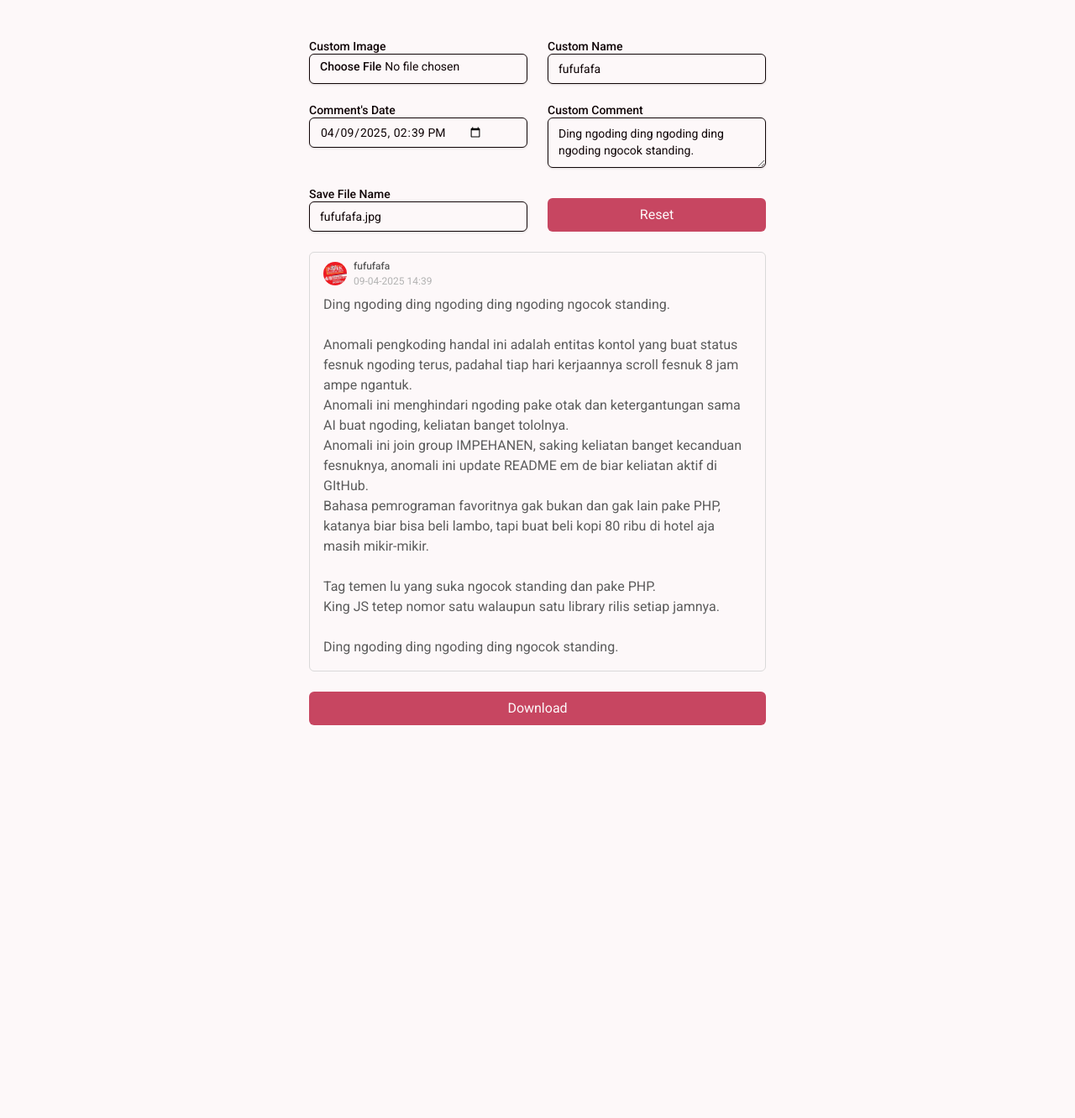
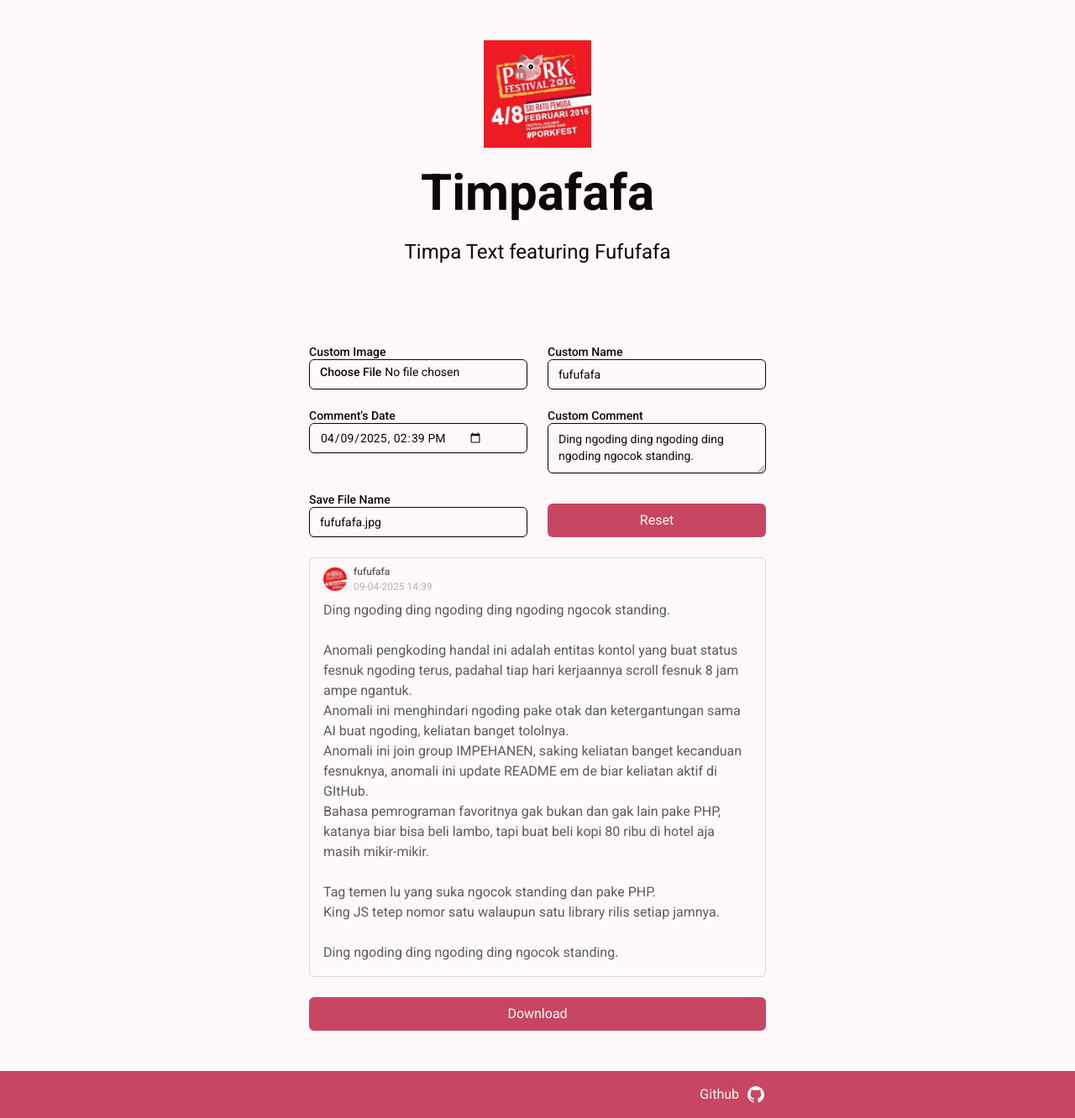
Before and after one commit to vanirvan/timpafafa, a React (Vite) app: page / in a window 1280 px wide. Shown: the whole page at 84% size. Before the commit the page ends 912 px from the top, so only its background shows below. Built offline with nearby package versions, Linux system fonts and the light colour scheme.

Commit message:
add: hero section and footer

```diff
--- a/src/App.tsx
+++ b/src/App.tsx
@@ -1,9 +1,13 @@
+import Footer from "@/components/Footer";
+import Hero from "@/components/Hero";
 import Canvas from "@/components/canvas/Canvas";
 
 export default function App() {
   return (
     <>
+      <Hero />
       <Canvas />
+      <Footer />
     </>
   );
 }
--- /dev/null
+++ b/src/components/Footer.tsx
@@ -0,0 +1,32 @@
+import { SVGProps } from "react";
+
+export default function Footer() {
+  return (
+    <section
+      id="footer"
+      className="bg-primary text-primary-foreground relative w-full py-4"
+    >
+      <div className="mx-auto max-w-xl px-4">
+        <a
+          href="https://github.com/vanirvan/timpafafa"
+          className="group flex cursor-pointer justify-end gap-2"
+        >
+          <span className="group-hover:underline">Github</span>
+          <GithubIcon className="w-6" />
+        </a>
+      </div>
+    </section>
+  );
+}
+
+// icons by: https://icones.js.org/
+function GithubIcon(props: SVGProps<SVGSVGElement>) {
+  return (
+    <svg xmlns="http://www.w3.org/2000/svg" viewBox="0 0 24 24" {...props}>
+      <path
+        fill="currentColor"
+        d="M12 2A10 10 0 0 0 2 12c0 4.42 2.87 8.17 6.84 9.5c.5.08.66-.23.66-.5v-1.69c-2.77.6-3.36-1.34-3.36-1.34c-.46-1.16-1.11-1.47-1.11-1.47c-.91-.62.07-.6.07-.6c1 .07 1.53 1.03 1.53 1.03c.87 1.52 2.34 1.07 2.91.83c.09-.65.35-1.09.63-1.34c-2.22-.25-4.55-1.11-4.55-4.92c0-1.11.38-2 1.03-2.71c-.1-.25-.45-1.29.1-2.64c0 0 .84-.27 2.75 1.02c.79-.22 1.65-.33 2.5-.33s1.71.11 2.5.33c1.91-1.29 2.75-1.02 2.75-1.02c.55 1.35.2 2.39.1 2.64c.65.71 1.03 1.6 1.03 2.71c0 3.82-2.34 4.66-4.57 4.91c.36.31.69.92.69 1.85V21c0 .27.16.59.67.5C19.14 20.16 22 16.42 22 12A10 10 0 0 0 12 2"
+      ></path>
+    </svg>
+  );
+}
--- /dev/null
+++ b/src/components/GithubButton.tsx
@@ -0,0 +1,24 @@
+import { SVGProps } from "react";
+
+export default function GithubButton() {
+  return (
+    <a
+      href="https://github.com/vanirvan/timpafafa"
+      className="fixed right-6 bottom-6 flex size-12 items-center justify-center rounded-md border-2 transition-colors"
+    >
+      <GithubIcon className="size-8" />
+    </a>
+  );
+}
+
+// icons by: https://icones.js.org/
+function GithubIcon(props: SVGProps<SVGSVGElement>) {
+  return (
+    <svg xmlns="http://www.w3.org/2000/svg" viewBox="0 0 24 24" {...props}>
+      <path
+        fill="currentColor"
+        d="M12 2A10 10 0 0 0 2 12c0 4.42 2.87 8.17 6.84 9.5c.5.08.66-.23.66-.5v-1.69c-2.77.6-3.36-1.34-3.36-1.34c-.46-1.16-1.11-1.47-1.11-1.47c-.91-.62.07-.6.07-.6c1 .07 1.53 1.03 1.53 1.03c.87 1.52 2.34 1.07 2.91.83c.09-.65.35-1.09.63-1.34c-2.22-.25-4.55-1.11-4.55-4.92c0-1.11.38-2 1.03-2.71c-.1-.25-.45-1.29.1-2.64c0 0 .84-.27 2.75 1.02c.79-.22 1.65-.33 2.5-.33s1.71.11 2.5.33c1.91-1.29 2.75-1.02 2.75-1.02c.55 1.35.2 2.39.1 2.64c.65.71 1.03 1.6 1.03 2.71c0 3.82-2.34 4.66-4.57 4.91c.36.31.69.92.69 1.85V21c0 .27.16.59.67.5C19.14 20.16 22 16.42 22 12A10 10 0 0 0 12 2"
+      ></path>
+    </svg>
+  );
+}
--- /dev/null
+++ b/src/components/Hero.tsx
@@ -0,0 +1,15 @@
+export default function HeroSection() {
+  return (
+    <section id="hero" className="relative w-full py-12">
+      <div className="relative mx-auto flex w-full max-w-xl flex-col items-center justify-center gap-6 px-4">
+        <img
+          src={"/fufufafa_icon.jpg"}
+          alt="fufufafa image"
+          className="size-32"
+        />
+        <h1 className="text-6xl font-bold">Timpafafa</h1>
+        <h2 className="text-center text-2xl">Timpa Text featuring Fufufafa</h2>
+      </div>
+    </section>
+  );
+}
--- a/src/components/canvas/Canvas.tsx
+++ b/src/components/canvas/Canvas.tsx
@@ -3,7 +3,7 @@ import CanvasResult from "@/components/canvas/CanvasResult";
 
 export default function Canvas() {
   return (
-    <section className="relative my-12 w-full">
+    <section id="playground" className="relative my-12 w-full">
       <div className="relative mx-auto flex w-full max-w-xl flex-col gap-6 px-4">
         <CanvasEditor />
         <CanvasResult />
```
